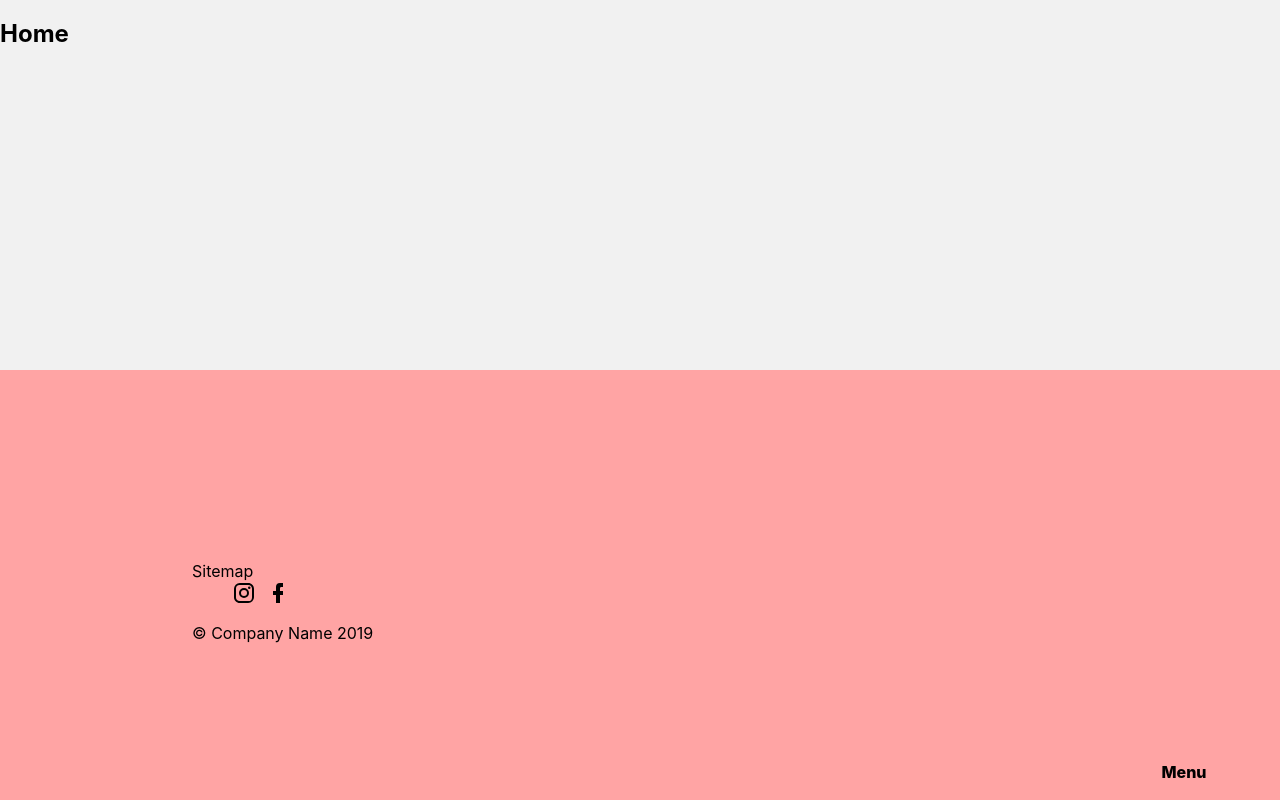
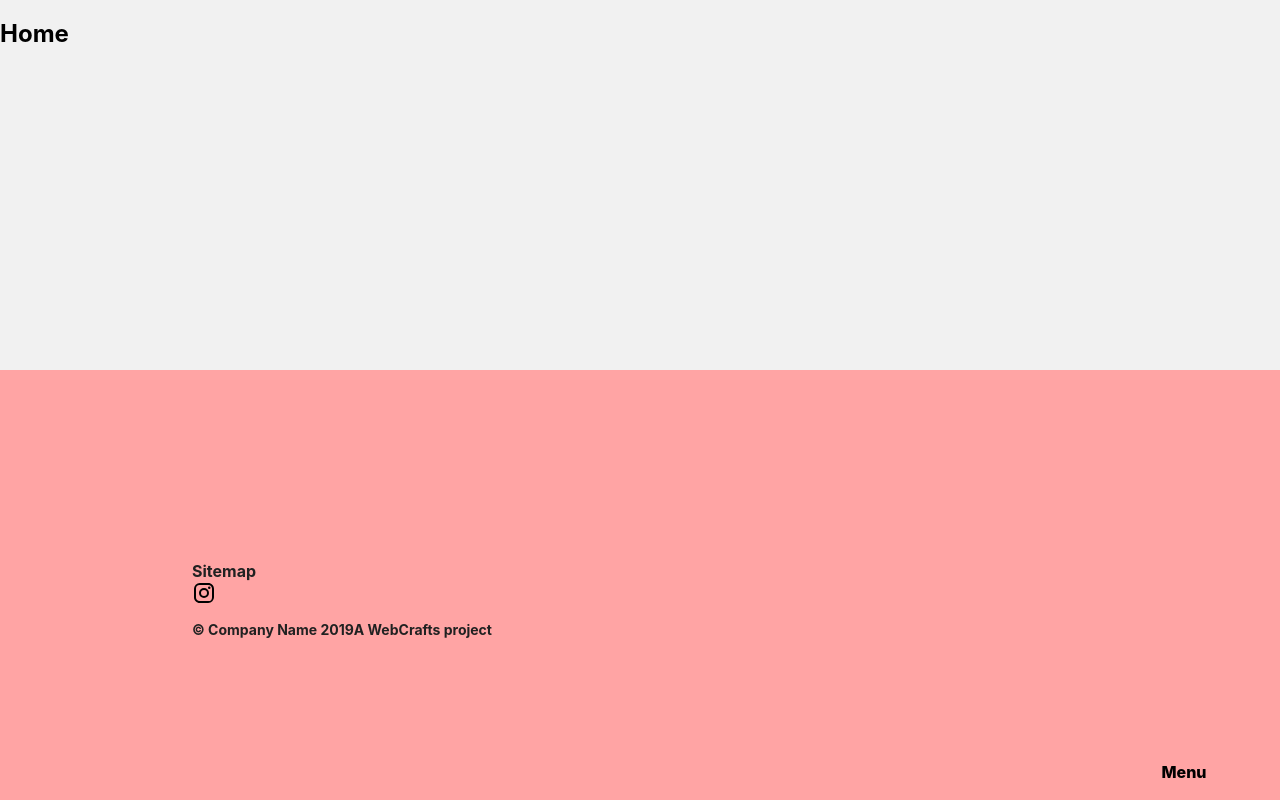
Before and after one commit to yamsboi/a4w, a React (Create React App) app: page / in a window 1280 px wide. Built offline with nearby package versions, Linux system fonts and the light colour scheme; a web font is replaced by a local one.

Commit message:
Minor fixes

```diff
--- a/src/Components/App.js
+++ b/src/Components/App.js
@@ -5,7 +5,7 @@ import Index from "./Routes/Index";
 import About from "./Routes/About";
 import Components from "./Routes/Components";
 import Nav from "./Nav/Nav";
-import Footer from "./Footer";
+import Footer from "./Footer/Footer";
 function App() {
   return (
     <div className="App">
--- a/src/Components/Card.jsx
+++ b/src/Components/Card.jsx
@@ -2,7 +2,6 @@ import React from "react";
 import "./style/card.scss";
 
 import Typography from "./Typography";
-import { removePropertiesDeep } from "@babel/types";
 
 function Card(props) {
   return (
--- a/src/Components/Footer.js
+++ /dev/null
@@ -1,40 +0,0 @@
-import React from "react";
-import "./style/footer.scss";
-
-const year = new Date().getFullYear();
-
-const Footer = () => {
-  return (
-    <div className="footer">
-      <div>Sitemap</div>
-
-      <ul className="social-media-container">
-        <li>
-          <a href="xd">
-            <svg style={{ width: "24px", height: "24px" }} viewBox="0 0 24 24">
-              <path
-                fill="#000000"
-                d="M7.8,2H16.2C19.4,2 22,4.6 22,7.8V16.2A5.8,5.8 0 0,1 16.2,22H7.8C4.6,22 2,19.4 2,16.2V7.8A5.8,5.8 0 0,1 7.8,2M7.6,4A3.6,3.6 0 0,0 4,7.6V16.4C4,18.39 5.61,20 7.6,20H16.4A3.6,3.6 0 0,0 20,16.4V7.6C20,5.61 18.39,4 16.4,4H7.6M17.25,5.5A1.25,1.25 0 0,1 18.5,6.75A1.25,1.25 0 0,1 17.25,8A1.25,1.25 0 0,1 16,6.75A1.25,1.25 0 0,1 17.25,5.5M12,7A5,5 0 0,1 17,12A5,5 0 0,1 12,17A5,5 0 0,1 7,12A5,5 0 0,1 12,7M12,9A3,3 0 0,0 9,12A3,3 0 0,0 12,15A3,3 0 0,0 15,12A3,3 0 0,0 12,9Z"
-              />
-            </svg>
-          </a>
-        </li>
-        <li>
-          <a href="xd">
-            <svg style={{ width: "24px", height: "24px" }} viewBox="0 0 24 24">
-              <path
-                fill="#000000"
-                d="M17,2V2H17V6H15C14.31,6 14,6.81 14,7.5V10H14L17,10V14H14V22H10V14H7V10H10V6A4,4 0 0,1 14,2H17Z"
-              />
-            </svg>
-          </a>
-        </li>
-      </ul>
-
-      <div className="copyright">
-        <p>© Company Name {year}</p>
-      </div>
-    </div>
-  );
-};
-export default Footer;
--- /dev/null
+++ b/src/Components/Footer/Footer.js
@@ -0,0 +1,26 @@
+import React from "react";
+import SocialMedia from "./SocialMedia";
+import "../style/footer.scss";
+
+const year = new Date().getFullYear();
+
+const Footer = () => {
+  return (
+    <div className="footer">
+      <div>Sitemap</div>
+
+      <ul className="social-media-container">
+        <SocialMedia
+          href="https://google.com"
+          d="M7.8,2H16.2C19.4,2 22,4.6 22,7.8V16.2A5.8,5.8 0 0,1 16.2,22H7.8C4.6,22 2,19.4 2,16.2V7.8A5.8,5.8 0 0,1 7.8,2M7.6,4A3.6,3.6 0 0,0 4,7.6V16.4C4,18.39 5.61,20 7.6,20H16.4A3.6,3.6 0 0,0 20,16.4V7.6C20,5.61 18.39,4 16.4,4H7.6M17.25,5.5A1.25,1.25 0 0,1 18.5,6.75A1.25,1.25 0 0,1 17.25,8A1.25,1.25 0 0,1 16,6.75A1.25,1.25 0 0,1 17.25,5.5M12,7A5,5 0 0,1 17,12A5,5 0 0,1 12,17A5,5 0 0,1 7,12A5,5 0 0,1 12,7M12,9A3,3 0 0,0 9,12A3,3 0 0,0 12,15A3,3 0 0,0 15,12A3,3 0 0,0 12,9Z"
+        />
+      </ul>
+
+      <div className="copyright">
+        <p>© Company Name {year}</p>
+        <p>A WebCrafts project</p>
+      </div>
+    </div>
+  );
+};
+export default Footer;
--- /dev/null
+++ b/src/Components/Footer/SocialMedia.jsx
@@ -0,0 +1,15 @@
+import React from "react";
+
+const SocialMedia = props => {
+  return (
+    <li>
+      <a href={props.href}>
+        <svg style={{ width: "24px", height: "24px" }} viewBox="0 0 24 24">
+          <path fill="#000000" d={props.d} />
+        </svg>
+      </a>
+    </li>
+  );
+};
+
+export default SocialMedia;
--- a/src/Components/Nav/Nav.jsx
+++ b/src/Components/Nav/Nav.jsx
@@ -43,9 +43,7 @@ function Nav() {
     <nav>
       <Hamburger state={state} toggleState={toggle} />
       <div
-        className={
-          "menu-container " + (state ? "menu-expanded" : "menu-collapsed")
-        }
+        className={"overlay " + (state ? "overlay-active" : "overlay-inactive")}
       />
 
       <ul>
--- a/src/Components/style/footer.scss
+++ b/src/Components/style/footer.scss
@@ -4,12 +4,14 @@
   flex-shrink: 0;
   padding: 20px;
   background-color: $primary;
-
   padding: 15vw;
+  color: #202121;
+  font-weight: bold;
 
   .social-media-container {
     display: flex;
     list-style: none;
+    padding: 0;
 
     li {
       margin-right: 10px;
@@ -17,6 +19,9 @@
   }
 
   .copyright {
+    font-size: 14px;
+    display: flex;
+    justify-content: space-between;
     position: absolute;
   }
 }
--- a/src/Components/style/nav.scss
+++ b/src/Components/style/nav.scss
@@ -19,7 +19,7 @@
   overflow: hidden;
 }
 nav {
-  .menu-container {
+  .overlay {
     opacity: 0.9;
     right: 0;
     bottom: 0;
@@ -33,10 +33,10 @@ nav {
     background-color: rgb(255, 164, 164);
   }
 
-  .menu-expanded {
+  .overlay-active {
     transform: scale(30);
   }
-  .menu-collapsed {
+  .overlay-inactive {
     transform: scale(0);
     transition-delay: 0.15s;
   }
```
